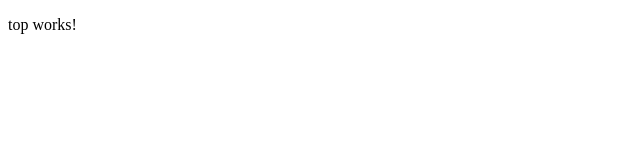
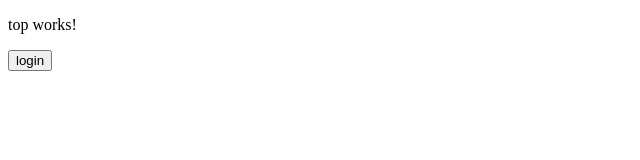
Before and after one commit to nirasan/go-backend-token-auth-middleware, an Angular app in the folder example/frontend/angular/: page /top in a window 1280 px wide. Shown: the top 160 px of the page, without its empty margins (0-640 px from the left). Built offline with nearby package versions, Linux system fonts and the light colour scheme.

Commit message:
impl authorization code getter

```diff
--- /dev/null
+++ b/example/frontend/angular/src/app/callback/callback.component.html
@@ -0,0 +1,3 @@
+<p>
+  callback works!
+</p>
--- /dev/null
+++ b/example/frontend/angular/src/app/callback/callback.component.ts
@@ -0,0 +1,15 @@
+import { Component, OnInit } from '@angular/core';
+
+@Component({
+  selector: 'app-callback',
+  templateUrl: './callback.component.html',
+  styleUrls: ['./callback.component.css']
+})
+export class CallbackComponent implements OnInit {
+
+  constructor() { }
+
+  ngOnInit() {
+  }
+
+}
--- a/example/frontend/angular/src/app/top/top.component.html
+++ b/example/frontend/angular/src/app/top/top.component.html
@@ -1,3 +1,5 @@
 <p>
   top works!
 </p>
+
+<button (click)="login()">login</button>
--- a/example/frontend/angular/src/app/top/top.component.ts
+++ b/example/frontend/angular/src/app/top/top.component.ts
@@ -1,4 +1,7 @@
-import { Component, OnInit } from '@angular/core';
+import {Component, OnInit} from '@angular/core';
+import {environment} from '../../environments/environment';
+
+const oauth2Endpoint = 'https://accounts.google.com/o/oauth2/v2/auth';
 
 @Component({
   selector: 'app-top',
@@ -7,9 +10,39 @@ import { Component, OnInit } from '@angular/core';
 })
 export class TopComponent implements OnInit {
 
+
   constructor() { }
+
 
   ngOnInit() {
   }
 
+  login() {
+    // Create <form> element to submit parameters to OAuth 2.0 endpoint.
+    var form = document.createElement('form');
+    form.setAttribute('method', 'GET'); // Send as a GET request.
+    form.setAttribute('action', oauth2Endpoint);
+
+    // Parameters to pass to OAuth 2.0 endpoint.
+    var params = {
+      'client_id': environment['CLIENT_ID'],
+      'redirect_uri': 'http://localhost:4200/callback',
+      'response_type': 'code',
+      'scope': 'profile openid',
+    };
+
+    // Add form parameters as hidden input values.
+    for (var p in params) {
+      var input = document.createElement('input');
+      input.setAttribute('type', 'hidden');
+      input.setAttribute('name', p);
+      input.setAttribute('value', params[p]);
+      form.appendChild(input);
+    }
+
+    // Add form to page and submit it to open the OAuth 2.0 endpoint.
+    document.body.appendChild(form);
+    form.submit();
+  }
+
 }
```
Also changed, not shown: example/frontend/angular/src/app/app.module.ts (+5 -2 lines), example/frontend/angular/.angular-cli.json, example/frontend/angular/src/app/callback/callback.component.css (added), 2 other files (tests, documents, lock files or other folders).
